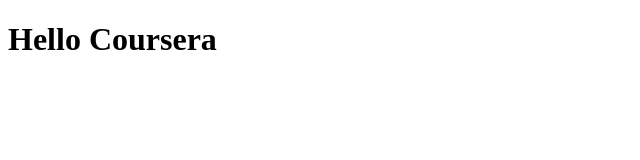
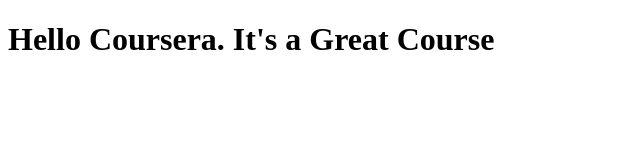
Before and after one commit to Roshan-Patrick/Coursera, a plain HTML site: page site/index.html in a window 1280 px wide. Shown: the whole page, without its empty margins (0-640 px from the left). Drawn offline with Linux system fonts and the light colour scheme.

Commit message:
Small addition to our page content.

```diff
--- a/site/index.html
+++ b/site/index.html
@@ -4,6 +4,6 @@
 	<title>Hello Coursera</title>
 </head>
 <body>
-<h1>Hello Coursera</h1>
+<h1>Hello Coursera. It's a Great Course</h1>
 </body>
 </html>
```
